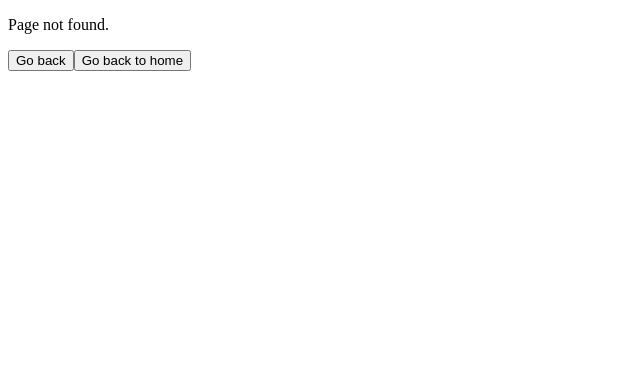
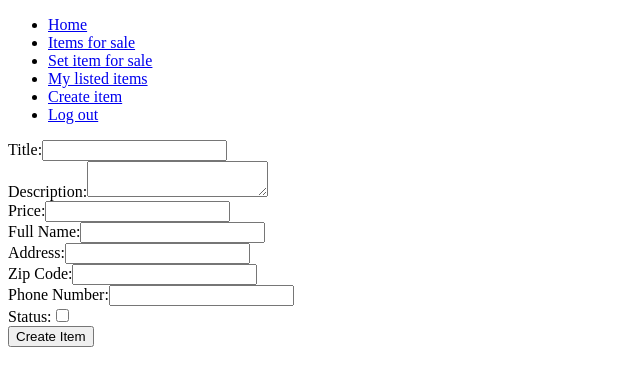
Before and after one commit to AhmadAlkaseb/ReactFrontend, a React (Vite) app: page /createitem in a window 1280 px wide. Before the commit this address had no page. Shown: the top 386 px of the page, without its empty margins (0-640 px from the left). Built offline with nearby package versions, Linux system fonts and the light colour scheme; sample sign-in values are in the browser's storage.

Commit message:
createItem created

```diff
--- a/src/App.jsx
+++ b/src/App.jsx
@@ -10,6 +10,8 @@ import Loguot from './pages/Loguot';
 import ItemsForSale from './pages/ItemsForSale';
 import SetItemForSale from './pages/SetItemForSale';
 import MyListedItems from './pages/MyListedItems';
+import {CreateItem} from "./pages/CreateItem.jsx";
+
 
 function App() {
   const [isAuthenticated, setIsAuthenticated] = useState(() => {
@@ -28,6 +30,7 @@ function App() {
           <Route path="/itemsforsale" element={<ProtectedRoute isAuthenticated={isAuthenticated}><ItemsForSale /></ProtectedRoute>} />
           <Route path="/setitemforsale" element={<ProtectedRoute isAuthenticated={isAuthenticated}><SetItemForSale /></ProtectedRoute>} />
           <Route path="/mylisteditems" element={<ProtectedRoute isAuthenticated={isAuthenticated}><MyListedItems /></ProtectedRoute>} />
+          <Route path="/createitem" element={<ProtectedRoute isAuthenticated={isAuthenticated}><CreateItem /></ProtectedRoute>} />
           <Route path="/logout" element={<ProtectedRoute isAuthenticated={isAuthenticated}><Loguot /></ProtectedRoute>} />
         </Route>
       </Routes>
--- a/src/layout/MainNav.jsx
+++ b/src/layout/MainNav.jsx
@@ -8,6 +8,7 @@ const MainNav = () => {
       <li><NavLink to="/itemsforsale">Items for sale</NavLink> </li>
       <li><NavLink to="/setitemforsale">Set item for sale</NavLink> </li>
       <li><NavLink to="/mylisteditems">My listed items</NavLink> </li>
+      <li><NavLink to="/createitem">Create item</NavLink></li>
       <li><NavLink to="/logout">Log out</NavLink> </li>
     </ul>
     </>
--- /dev/null
+++ b/src/pages/CreateItem.jsx
@@ -0,0 +1,207 @@
+import {useState} from 'react';
+import {PRODUCTION_API_BASE_URL} from "../utils/globalVariables.js";
+
+export function CreateItem () {
+    const [formData, setFormData] = useState({
+        title: '',
+        description: '',
+        price: '',
+        fullName: '',
+        address: '',
+        zipCode: '',
+        phoneNumber: '',
+        status: false,
+        // tags: []
+    });
+
+    // const [tagInput, setTagInput] = useState('');
+    const [errors, setErrors] = useState({});
+
+    const handleChange = (e) => {
+        const { name, value, type, checked } = e.target;
+        setFormData({
+            ...formData,
+            [name]: type === 'checkbox' ? checked : value
+        });
+
+        if (name === 'zipCode' || name === 'phoneNumber') {
+            if (!/^\d*$/.test(value)) {
+                setErrors({
+                    ...errors,
+                    [name]: 'Must be a number'
+                });
+            } else {
+                const newErrors = { ...errors };
+                delete newErrors[name];
+                setErrors(newErrors);
+            }
+        }
+    };
+
+    // const handleTagInputChange = (e) => {
+    //     setTagInput(e.target.value);
+    // };
+    //
+    // const handleAddTag = () => {
+    //     if (tagInput.trim() !== '') {
+    //         setFormData({
+    //             ...formData,
+    //             tags: [...formData.tags, tagInput.trim()]
+    //         });
+    //         setTagInput('');
+    //     }
+    // };
+    //
+    // const handleTagDelete = (tagToDelete) => {
+    //     setFormData({
+    //         ...formData,
+    //         tags: formData.tags.filter(tag => tag !== tagToDelete)
+    //     });
+    // };
+
+    const handleSubmit = (e) => {
+        e.preventDefault();
+        // Check for errors before submission
+        if (Object.keys(errors).length > 0) {
+            console.error('Form has errors:', errors);
+            return;
+        }
+
+        // Henter emailen fra localStorage
+        const userEmail = localStorage.getItem('email');
+
+        // Tilføjer emailen til formData, så jeg kan sende den med i body for at oprette et produkt
+        const updatedFormData = { ...formData, user: {email: userEmail} };
+
+        fetch(`${PRODUCTION_API_BASE_URL}/items`, {
+            method: 'POST',
+            headers: {
+                'Content-Type': 'application/json',
+                'Authorization': `Bearer ${localStorage.getItem('token')}`
+            },
+            body: JSON.stringify(updatedFormData)
+        })
+            .then(response => response.json())
+            .then(data => {
+                console.log('printing response:', data);
+                // Der skal lige tilføjes en tekst som fotæller at produktet er tilføjet.
+            })
+            .catch((error) => {
+                console.error('Error:', error);
+            });
+    };
+
+    return (
+        <form onSubmit={handleSubmit}>
+            <div>
+                <label>
+                    Title:
+                    <input
+                        type="text"
+                        name="title"
+                        value={formData.title}
+                        onChange={handleChange}
+                    />
+                </label>
+            </div>
+            <div>
+                <label>
+                    Description:
+                    <textarea
+                        name="description"
+                        value={formData.description}
+                        onChange={handleChange}
+                    />
+                </label>
+            </div>
+            <div>
+                <label>
+                    Price:
+                    <input
+                        type="number"
+                        name="price"
+                        value={formData.price}
+                        onChange={handleChange}
+                    />
+                </label>
+            </div>
+            <div>
+                <label>
+                    Full Name:
+                    <input
+                        type="text"
+                        name="fullName"
+                        value={formData.fullName}
+                        onChange={handleChange}
+                    />
+                </label>
+            </div>
+            <div>
+                <label>
+                    Address:
+                    <input
+                        type="text"
+                        name="address"
+                        value={formData.address}
+                        onChange={handleChange}
+                    />
+                </label>
+            </div>
+            <div>
+                <label>
+                    Zip Code:
+                    <input
+                        type="text"
+                        name="zipCode"
+                        value={formData.zipCode}
+                        onChange={handleChange}
+                    />
+                    {errors.zipCode && <span>{errors.zipCode}</span>}
+                </label>
+            </div>
+            <div>
+                <label>
+                    Phone Number:
+                    <input
+                        type="text"
+                        name="phoneNumber"
+                        value={formData.phoneNumber}
+                        onChange={handleChange}
+                    />
+                    {errors.phoneNumber && <span>{errors.phoneNumber}</span>}
+                </label>
+            </div>
+            <div>
+                <label>
+                    Status:
+                    <input
+                        type="checkbox"
+                        name="status"
+                        checked={formData.status}
+                        onChange={handleChange}
+                    />
+                </label>
+            </div>
+            {/*<div>*/}
+            {/*    <label>*/}
+            {/*        Tags:*/}
+            {/*        <input*/}
+            {/*            type="text"*/}
+            {/*            value={tagInput}*/}
+            {/*            onChange={handleTagInputChange}*/}
+            {/*        />*/}
+            {/*        <button type="button" onClick={handleAddTag}>Add Tag</button>*/}
+            {/*    </label>*/}
+            {/*</div>*/}
+            {/*<div>*/}
+            {/*    {formData.tags.map((tag, index) => (*/}
+            {/*        <div key={index}>*/}
+            {/*            {tag}*/}
+            {/*            <button type="button" onClick={() => handleTagDelete(tag)}>Remove</button>*/}
+            {/*        </div>*/}
+            {/*    ))}*/}
+            {/*</div>*/}
+            <button type="submit">Create Item</button>
+        </form>
+    );
+}
```
